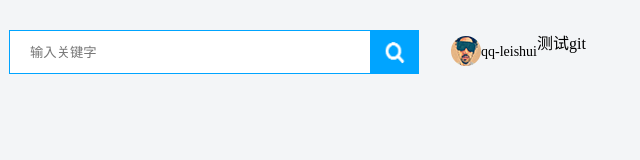
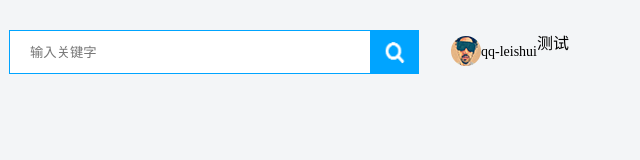
Before and after one commit to HuChengting/project_01, a plain HTML site: page index.html in a window 1280 px wide. Shown: the full height of the page, 640-1280 px from the left. Drawn offline with Linux system fonts and the light colour scheme.

Commit message:
修改直接提交

```diff
--- a/index.html
+++ b/index.html
@@ -40,7 +40,7 @@
         </div>
 
         <div>
-            测试git
+            测试
         </div>
     </div>
 </body>
```
